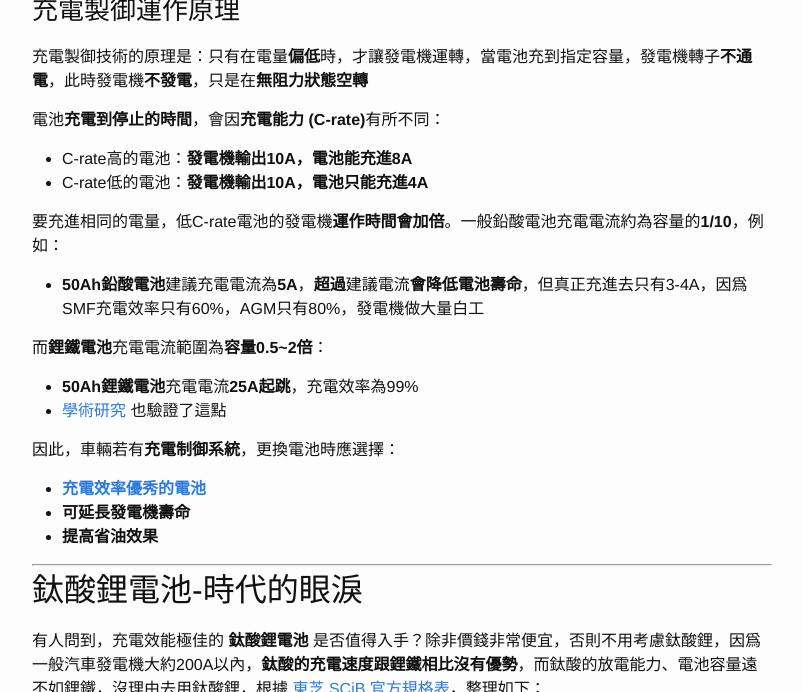
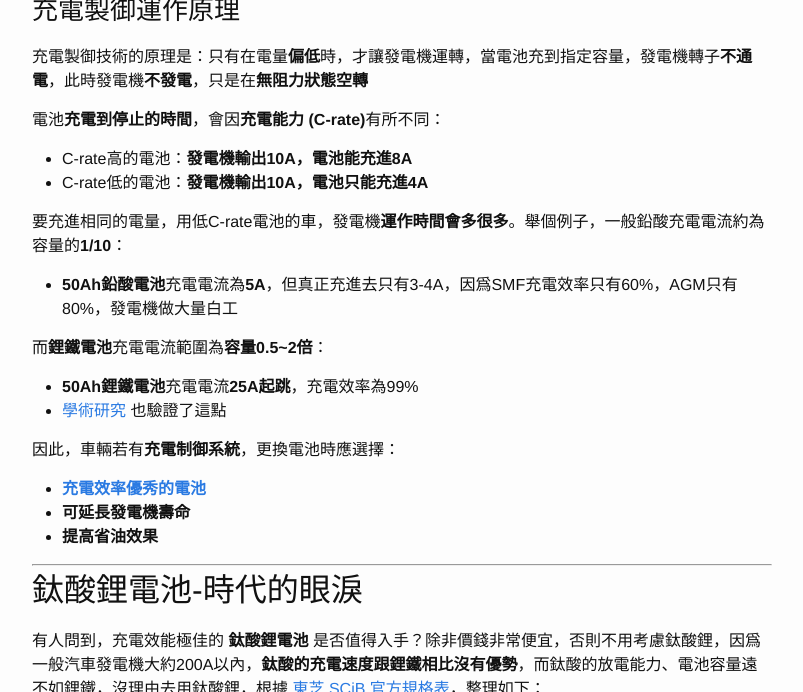
Before and after one commit to 1stbenz/1stbenz.github.io, a Jekyll site: the page built from _posts/2025-04-25-car-bms.md, in a window 1280 px wide and 900 px high, scrolled down 1343 px, cut to the strip 47-739 px from the top of the window. Shown: the whole strip, without its empty margins (238-1041 px from the left). Built offline with Jekyll 4.4.1, drawn with Linux system fonts in a browser that asks for light colours.

Commit message:
Update 2025-04-25-car-bms.md

```diff
--- a/_posts/2025-04-25-car-bms.md
+++ b/_posts/2025-04-25-car-bms.md
@@ -39,8 +39,8 @@ categories: Auto
 - C-rate高的電池：**發電機輸出10A，電池能充進8A**
 - C-rate低的電池：**發電機輸出10A，電池只能充進4A**
 
-要充進相同的電量，低C-rate電池的發電機**運作時間會加倍**。一般鉛酸電池充電電流約為容量的**1/10**，例如：
-- **50Ah鉛酸電池**建議充電電流為**5A**，**超過**建議電流**會降低電池壽命**，但真正充進去只有3-4A，因爲SMF充電效率只有60%，AGM只有80%，發電機做大量白工
+要充進相同的電量，用低C-rate電池的車，發電機**運作時間會多很多**。舉個例子，一般鉛酸充電電流約為容量的**1/10**：
+- **50Ah鉛酸電池**充電電流為**5A**，但真正充進去只有3-4A，因爲SMF充電效率只有60%，AGM只有80%，發電機做大量白工
 
 而**鋰鐵電池**充電電流範圍為**容量0.5~2倍**：
 - **50Ah鋰鐵電池**充電電流**25A起跳**，充電效率為99%
```
